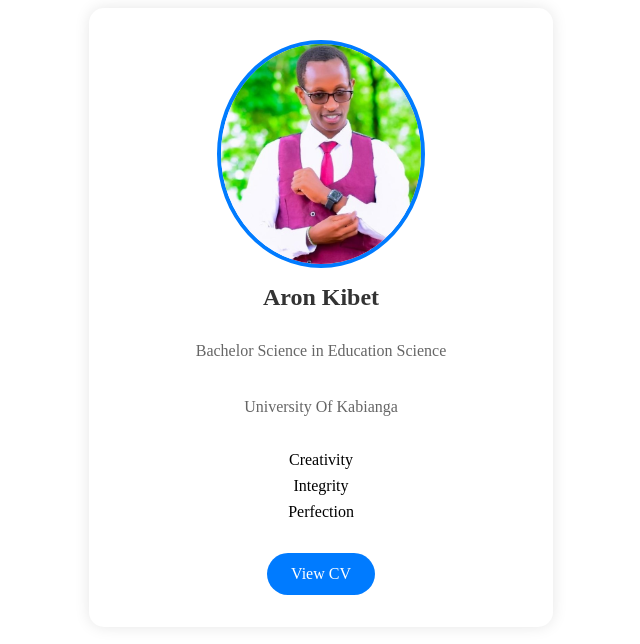
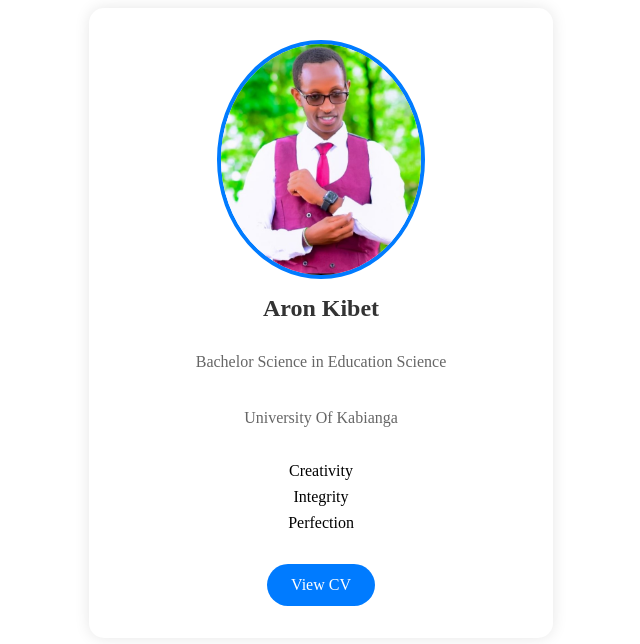
Before and after one commit to CyclesTech/AronKibet, a plain HTML site: page home.html in a window 1280 px wide. Shown: the whole page, without its empty margins (319-959 px from the left). Drawn offline with Linux system fonts and the light colour scheme.

Commit message:
Update home.html

```diff
--- a/home.html
+++ b/home.html
@@ -82,7 +82,7 @@
 </head>
 <body>
     <div class="project">
-        <img src="aron2.jpg" alt="Daniel France">
+        <img src="aron3.jpg" alt="Daniel France">
         <h2>Aron Kibet</h2>
         <p>Bachelor Science in Education Science</p>
         <p>University Of Kabianga</p>
```
